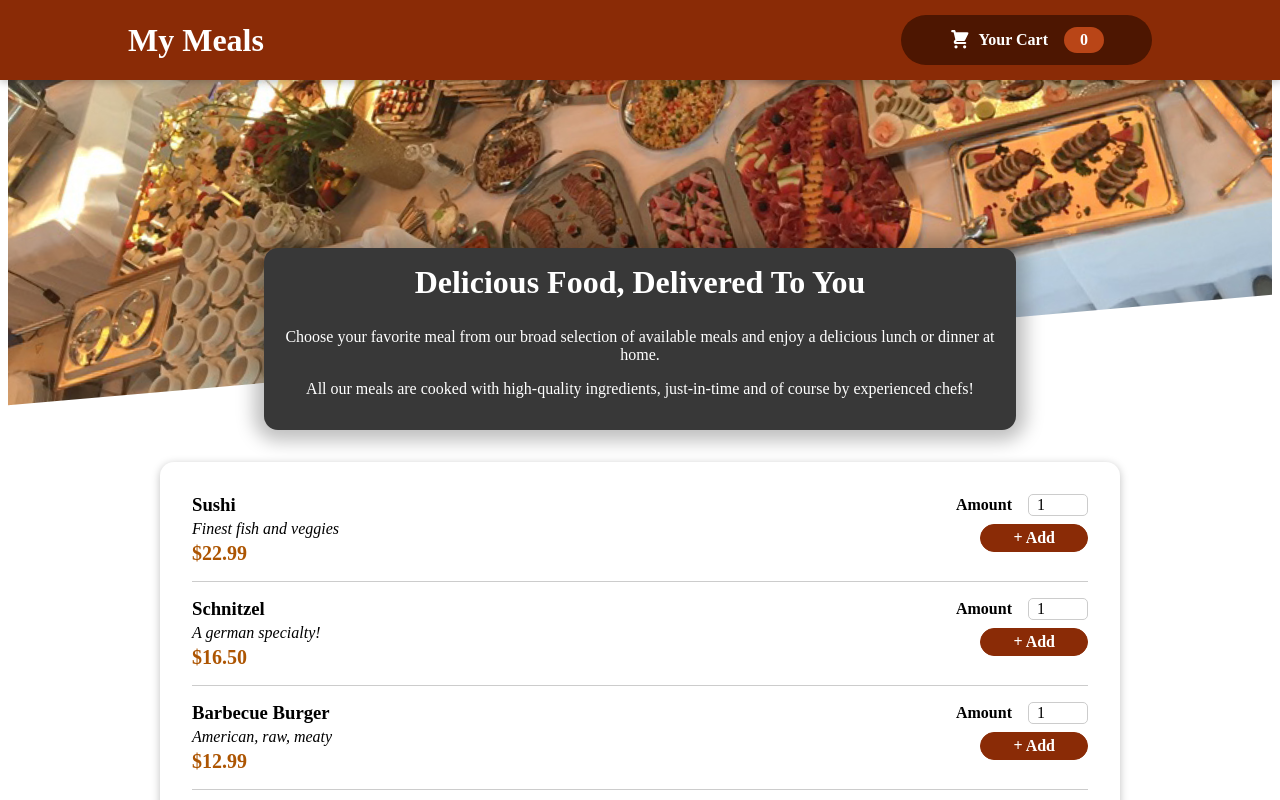
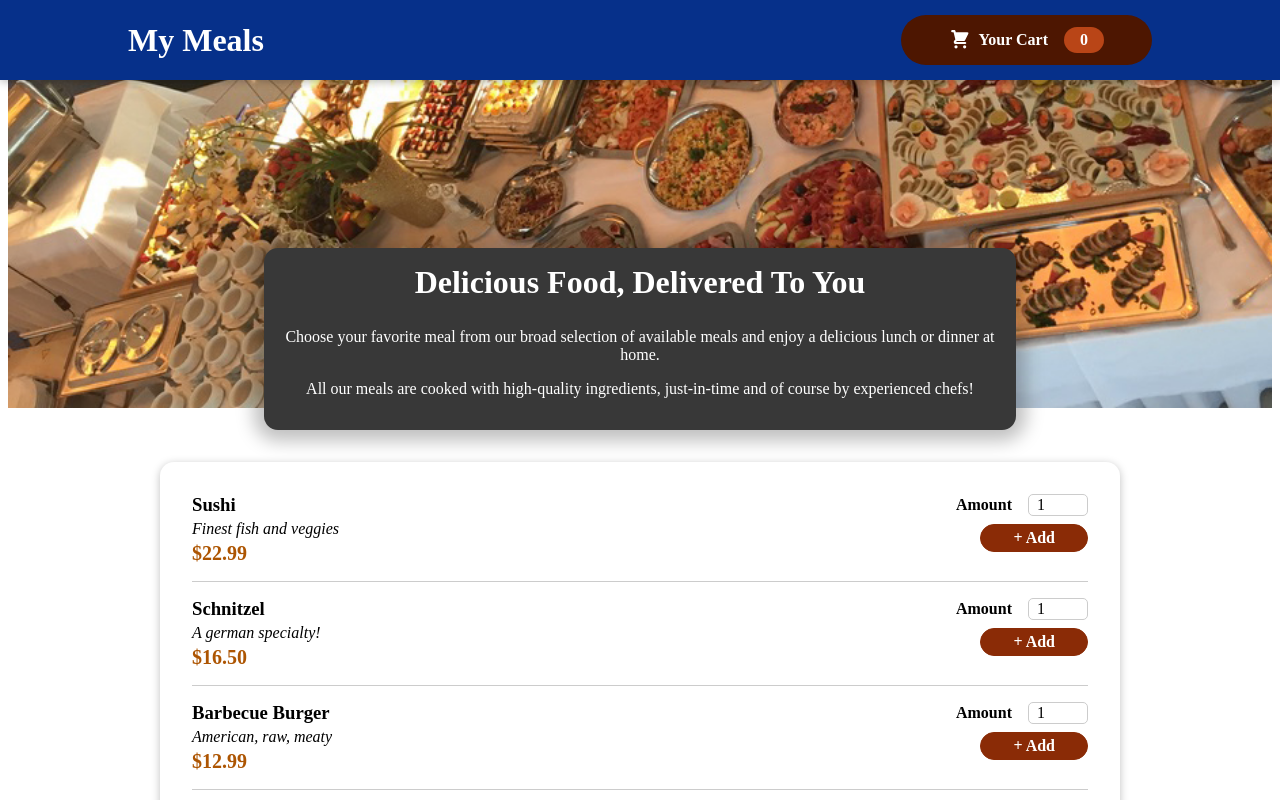
Before and after one commit to yash06112002/My-Food-Cart, a React (Vite) app: page / in a window 1280 px wide. Shown: the top 800 px of the page. Built offline with nearby package versions, Linux system fonts and the light colour scheme.

Commit message:
Style changes

```diff
--- a/src/components/Layout/Header.module.css
+++ b/src/components/Layout/Header.module.css
@@ -5,7 +5,7 @@
     left: 0;
     width: 100%;
     height: 5rem;
-    background-color: #8a2b06;
+    background-color: #06308a;
     color: white;
     display: flex;
     justify-content: space-between;
@@ -26,5 +26,5 @@
     width: 110%;
     height: 100%;
     object-fit: cover;
-    transform: rotateZ(-5deg) translateY(-4rem) translateX(-1rem);
+    /* transform: rotateZ(-5deg) translateY(-4rem) translateX(-1rem); */
 }
```
